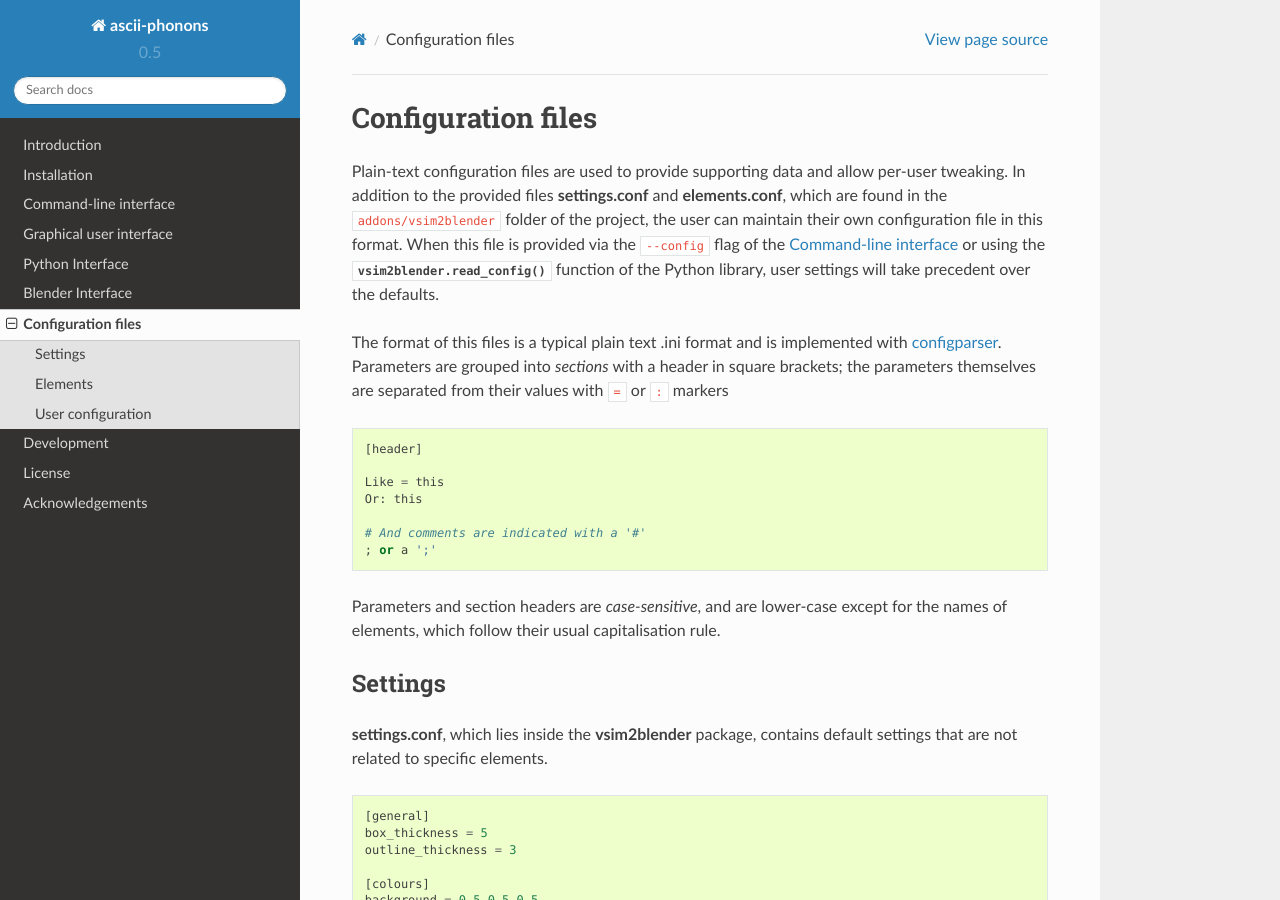
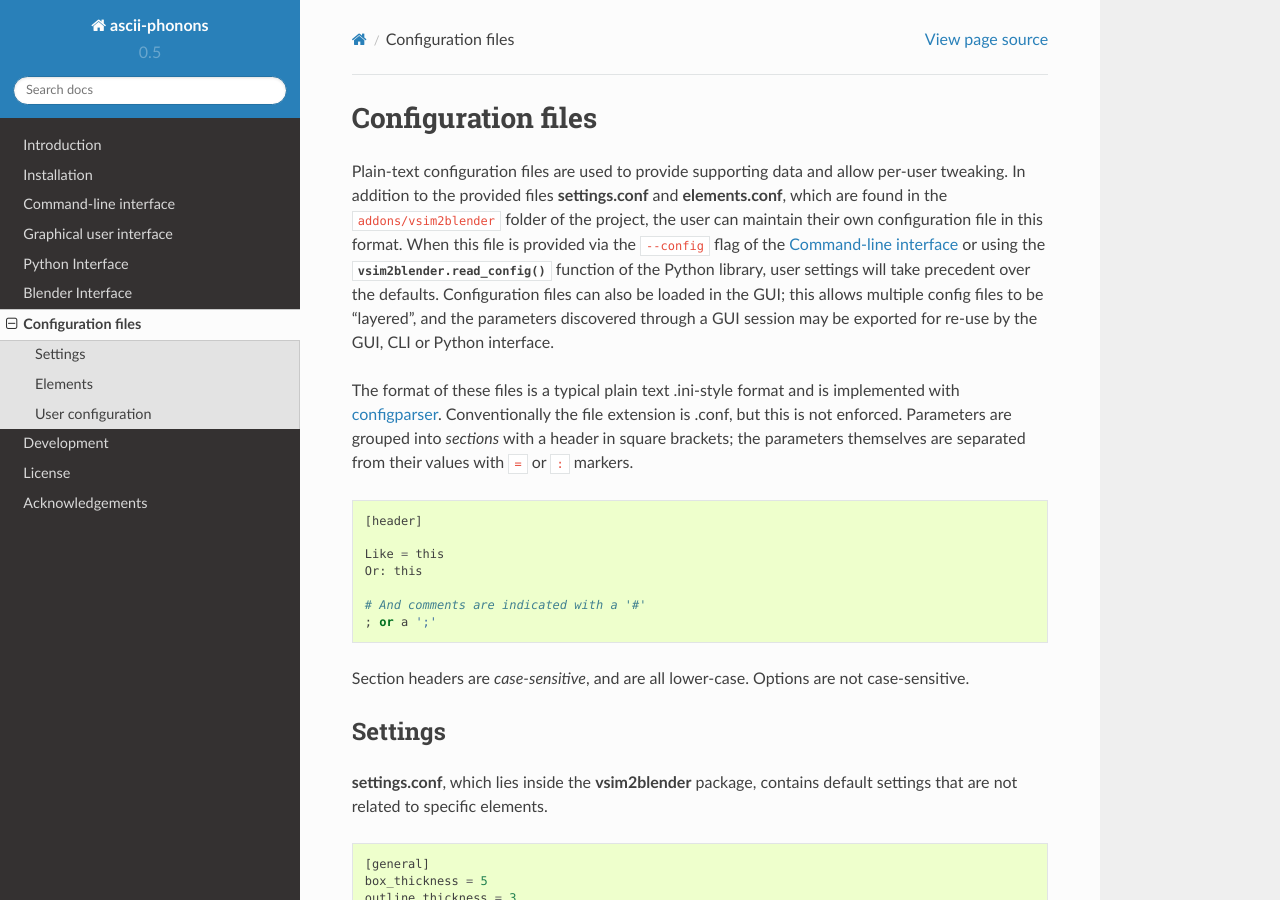
Before and after one commit to ajjackson/ascii-phonons, a Sphinx documentation site: the page built from docs/Config.rst, in a window 1280 px wide and 900 px high. Built offline with Sphinx 7.4.7 and the Read the Docs theme 2.0.0, drawn with Linux system fonts in a browser that asks for light colours.

Commit message:
GUI load file extensions; config docs

```diff
--- a/docs/Config.rst
+++ b/docs/Config.rst
@@ -4,9 +4,12 @@ Configuration files
 
 Plain-text configuration files are used to provide supporting data and allow per-user tweaking.
 In addition to the provided files **settings.conf** and **elements.conf**, which are found in the ``addons/vsim2blender`` folder of the project, the user can maintain their own configuration file in this format. When this file is provided via the ``--config`` flag of the :ref:`CLI` or using the :func:`vsim2blender.read_config` function of the Python library, user settings will take precedent over the defaults.
+Configuration files can also be loaded in the GUI; this allows multiple config files to be "layered",
+and the parameters discovered through a GUI session may be exported for re-use by the GUI, CLI or Python interface.
 
-The format of this files is a typical plain text .ini format and is implemented with `configparser <https://docs.python.org/3.5/library/configparser.html>`_.
-Parameters are grouped into *sections* with a header in square brackets; the parameters themselves are separated from their values with ``=`` or ``:`` markers
+The format of these files is a typical plain text .ini-style format and is implemented with `configparser <https://docs.python.org/3.5/library/configparser.html>`_.
+Conventionally the file extension is .conf, but this is not enforced.
+Parameters are grouped into *sections* with a header in square brackets; the parameters themselves are separated from their values with ``=`` or ``:`` markers.
 
 ::
 
@@ -18,7 +21,8 @@ Parameters are grouped into *sections* with a header in square brackets; the par
    # And comments are indicated with a '#'
    ; or a ';'
 
-Parameters and section headers are *case-sensitive*, and are lower-case except for the names of elements, which follow their usual capitalisation rule.
+Section headers are *case-sensitive*, and are all lower-case.
+Options are not case-sensitive.
 
 Settings
 --------
```
Also changed, not shown: 1 other file.
